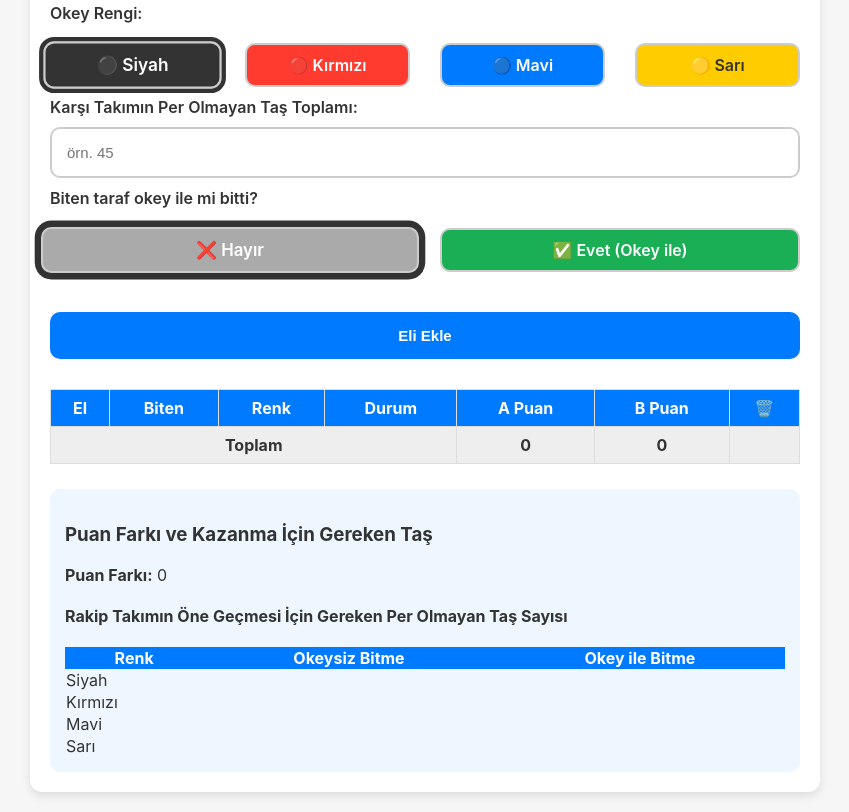
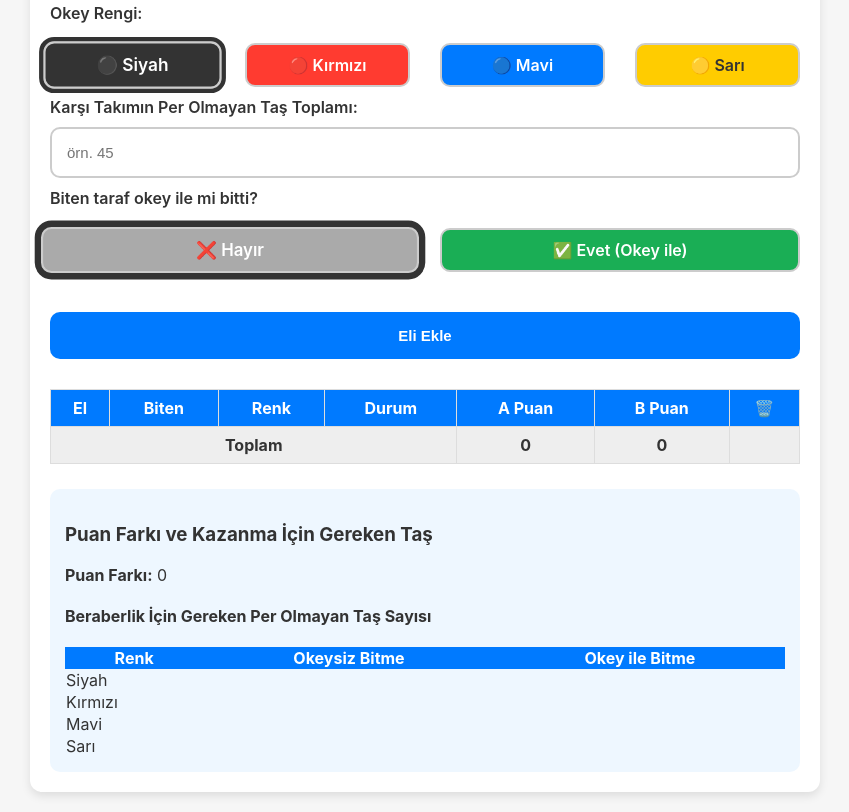
Before and after one commit to Burak3481/okey_puan_hesaplama-butonlu---kay-tl---skor-fark-, a plain HTML site: page index.html in a window 1280 px wide. Shown: the part 492-1304 px from the top of the page, without its empty margins (215-1064 px from the left). Drawn offline with nearby package versions, Linux system fonts and the light colour scheme.

Commit message:
Update index.html

```diff
--- a/index.html
+++ b/index.html
@@ -147,7 +147,7 @@ tfoot td { font-weight:bold; background:#eee; }
     <h3>Puan Farkı ve Kazanma İçin Gereken Taş</h3>
     <p><b>Puan Farkı:</b> <span id="farkGosterge">0</span></p>
 
-    <h4>Rakip Takımın Öne Geçmesi İçin Gereken Per Olmayan Taş Sayısı</h4>
+    <h4>Beraberlik İçin Gereken Per Olmayan Taş Sayısı</h4>
 
     <table style="width:100%; border-collapse:collapse; margin-top:10px;">
       <thead>
```
